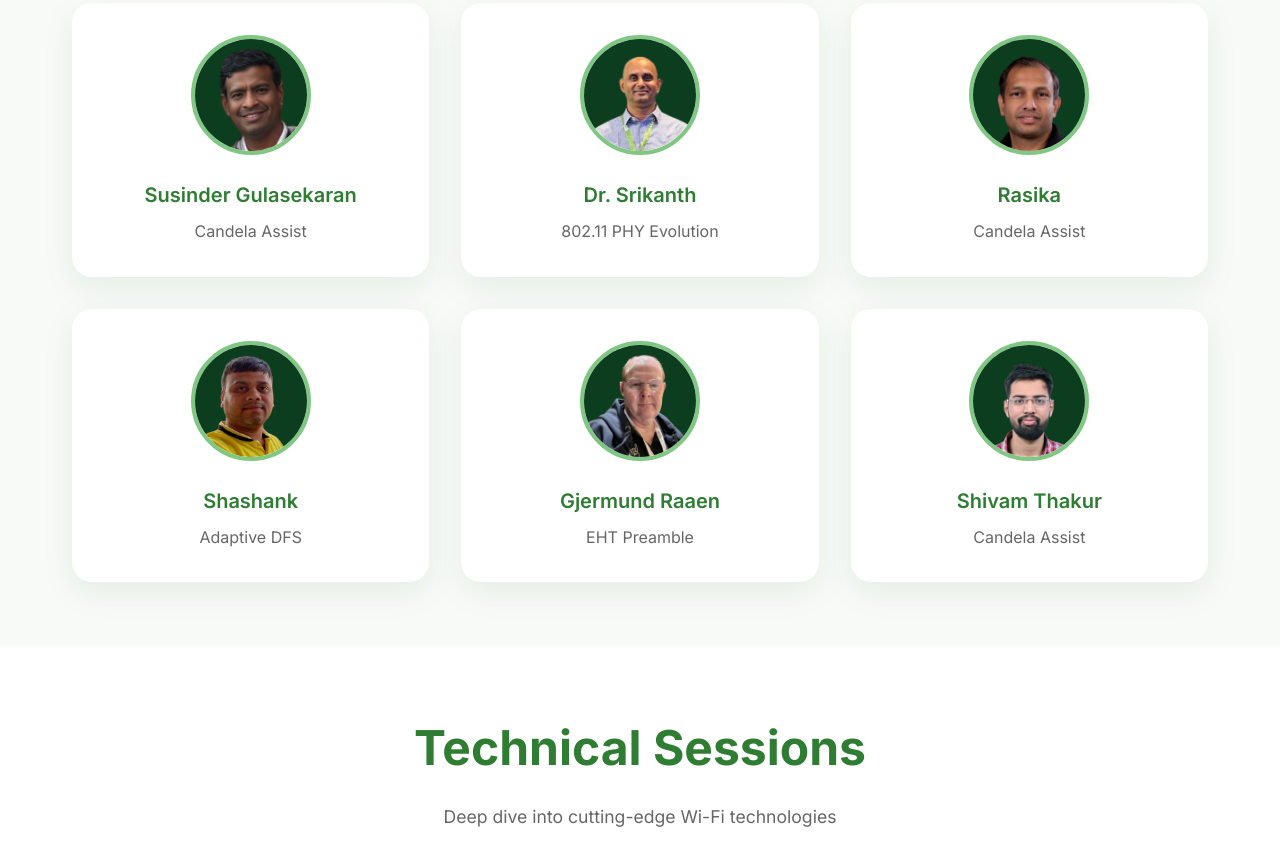
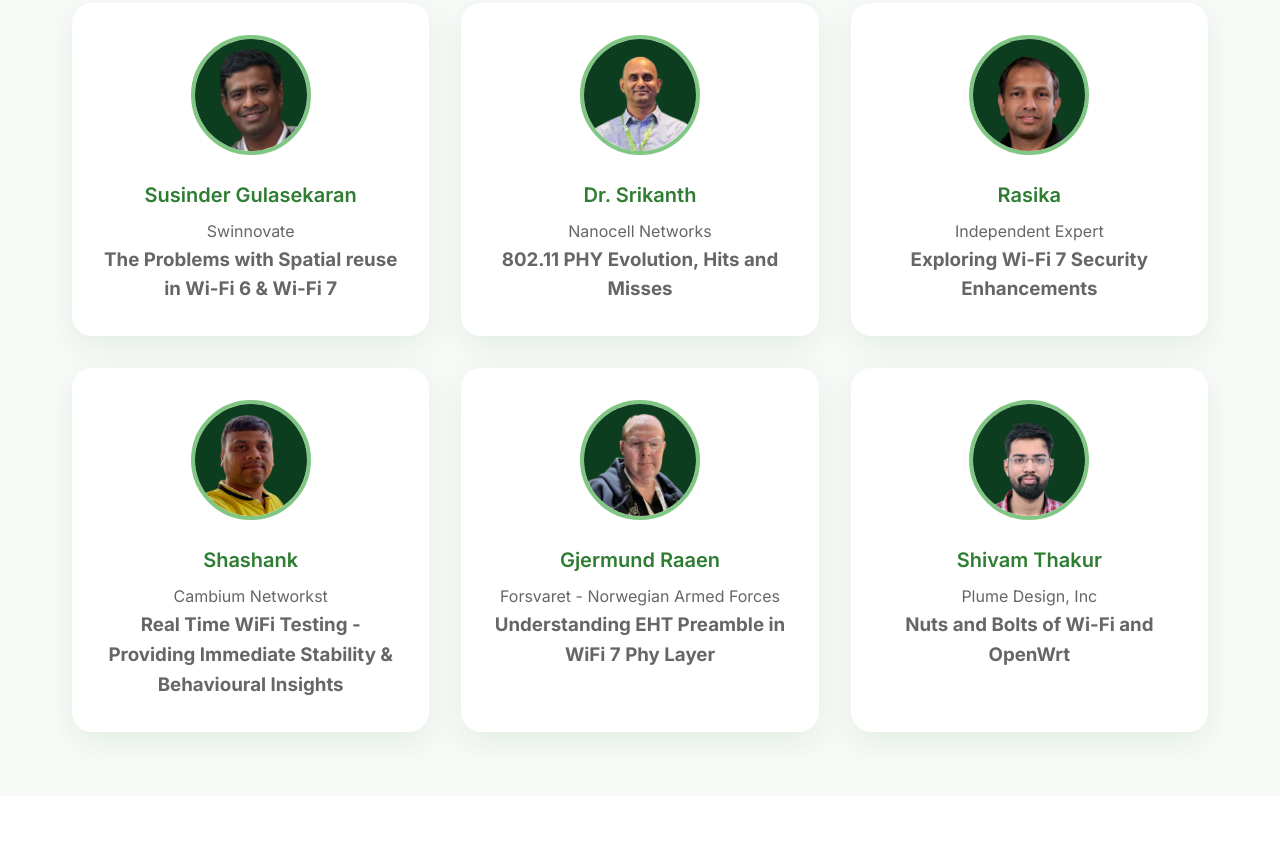
Before and after one commit to shubhamanmol221/cts-html, a plain HTML site: page index.html in a window 1280 px wide. Shown: the part 1808-2665 px from the top of the page. Drawn offline with Linux system fonts and the light colour scheme.

Commit message:
speaker details

```diff
--- a/index.html
+++ b/index.html
@@ -524,7 +524,7 @@
 
     <section class="speakers-section" id="speakers">
         <div class="section-header">
-            <h2>Distinguished Speakers</h2>
+            <h2>Guest Speakers</h2>
             <p>Learn from industry experts and thought leaders</p>
         </div>
 
@@ -534,7 +534,8 @@
                     <img src="Susinder.png" alt="Susinder Gulasekaran">
                 </div>
                 <h3 class="speaker-name">Susinder Gulasekaran</h3>
-                <p class="speaker-topic">Candela Assist</p>
+                <p class="speaker-topic">Swinnovate</p>
+                <h3 class="speaker-topic">The Problems with Spatial reuse in Wi-Fi 6 & Wi-Fi 7</h3>
             </div>
 
             <div class="speaker-card scroll-fade">
@@ -542,7 +543,8 @@
                     <img src="srikanth.png" alt="Dr. Srikanth">
                 </div>
                 <h3 class="speaker-name">Dr. Srikanth</h3>
-                <p class="speaker-topic">802.11 PHY Evolution</p>
+               <p class="speaker-topic">Nanocell Networks</p>
+               <h3 class="speaker-topic">802.11 PHY Evolution, Hits and Misses</h3>
             </div>
 
             <div class="speaker-card scroll-fade">
@@ -550,7 +552,8 @@
                     <img src="rasika.png" alt="Rasika">
                 </div>
                 <h3 class="speaker-name">Rasika</h3>
-                <p class="speaker-topic">Candela Assist</p>
+               <p class="speaker-topic">Independent Expert</p>
+               <h3 class="speaker-topic">Exploring Wi-Fi 7 Security Enhancements</h3>
             </div>
 
             <div class="speaker-card scroll-fade">
@@ -558,7 +561,8 @@
                     <img src="sashank.png" alt="Shashank">
                 </div>
                 <h3 class="speaker-name">Shashank</h3>
-                <p class="speaker-topic">Adaptive DFS</p>
+                <p class="speaker-topic">Cambium Networkst</p>
+               <h3 class="speaker-topic">Real Time WiFi Testing - Providing Immediate Stability & Behavioural Insights</h3>
             </div>
 
             <div class="speaker-card scroll-fade">
@@ -566,7 +570,8 @@
                     <img src="Gjermund Raaen.png" alt="Gjermund Raaen">
                 </div>
                 <h3 class="speaker-name">Gjermund Raaen</h3>
-                <p class="speaker-topic">EHT Preamble</p>
+                <p class="speaker-topic">Forsvaret - Norwegian Armed Forces</p>
+               <h3 class="speaker-topic">Understanding EHT Preamble in WiFi 7 Phy Layer</h3>
             </div>
 
             <div class="speaker-card scroll-fade">
@@ -574,7 +579,8 @@
                     <img src="shivam.png" alt="Shivam Thakur">
                 </div>
                 <h3 class="speaker-name">Shivam Thakur</h3>
-                <p class="speaker-topic">Candela Assist</p>
+               <p class="speaker-topic">Plume Design, Inc</p>
+               <h3 class="speaker-topic">Nuts and Bolts of Wi-Fi and OpenWrt</h3>
             </div>
         </div>
     </section>
```
